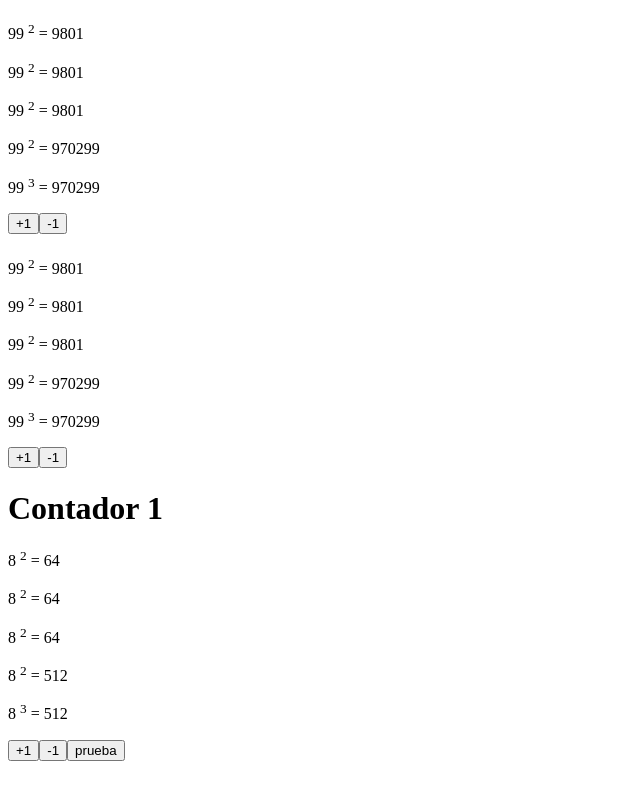
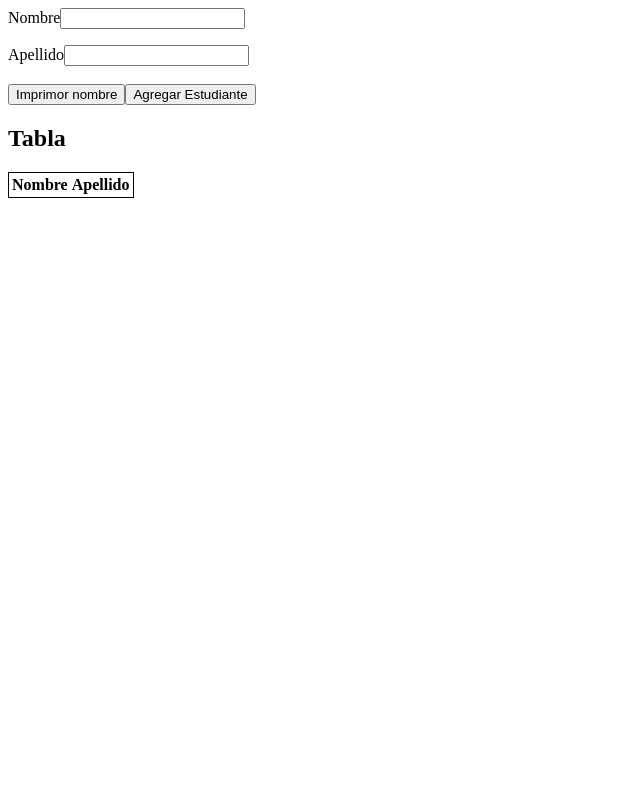
Before and after one commit to YaniryFlorez/pw_vue_u2_mf, a Vue app: page / in a window 1280 px wide. Shown: the top 787 px of the page, without its empty margins (0-640 px from the left). Built offline with nearby package versions, Linux system fonts and the light colour scheme.

Commit message:
Taller15-YFlorez- Directivas de Vue 2

```diff
--- a/src/App.vue
+++ b/src/App.vue
@@ -1,14 +1,14 @@
 <template>
   <div>
-    <ContadorView/>
+    <DirectivasView/>
   </div>
 </template>
 
 <script>
-import ContadorView from "../src/views/ContadorView.vue";
+import DirectivasView from "../src/views/DirectivasView.vue";
 export default {
   components: {
-    ContadorView,
+    DirectivasView,
   },
 };
 </script>
--- a/src/components/Contador.vue
+++ b/src/components/Contador.vue
@@ -62,7 +62,7 @@
     mostrar: Boolean
   },
 
-  /*String, Number, Boolean, Object, Array, Function, date, BigIntInt*/
+
 
 }
 
--- /dev/null
+++ b/src/components/Directivas.vue
@@ -0,0 +1,71 @@
+<template>
+  <div>
+    <label for="id_nombre">Nombre</label>
+    <input v-model="nombre" id="id_nombre" type="text" />
+    <p>{{ nombre }}</p>
+    <label for="id_apellido">Apellido</label>
+    <input v-model="apellido" id="id_apellido" type="text" />
+    <br>
+    <br />
+
+    <button v-on:click="imprimirNombre()">Imprimor nombre</button>
+    <button v-on:click="agregarEstudiante()">Agregar Estudiante</button>
+
+    <ul>
+        <li v-show="nombre !== null"
+        v-for="(estu,index) in arreglo" :key="index">{{ estu.nombre }} - {{ estu.apellido }}</li>
+    </ul>
+
+    <h2>Tabla</h2>
+    <table style="border: 1px solid black">
+        <tr>
+            <th>Nombre</th>
+            <th>Apellido</th>
+        </tr>
+        <tr v-for="(estu, index) in arreglo" :key="index">
+            <td>{{ estu.nombre }}</td>
+            <td>{{ estu.apellido }}</td>
+        </tr>
+    </table>
+  </div>
+</template>
+
+<script>
+export default {
+  data() {
+    return {
+      nombre: "",
+      apellido: "",
+      arreglo: [],
+    };
+  },
+  methods: {
+    imprimirNombre() {
+      console.log(this.nombre);
+      console.log(this.apellido);
+    },
+    agregarEstudiante() {
+      const estu = {
+        nombre: this.nombre,
+        apellido: this.apellido,
+      };
+
+      console.log("Estudiante agregado:");
+      console.log(estu);
+      this.arreglo.push(estu);
+      this.limpiarFormulario();
+    },
+
+    limpiarFormulario() {
+      this.nombre = "";
+      this.apellido = "";
+    },
+
+  },
+
+
+};
+</script>
+
+<style>
+</style>
--- /dev/null
+++ b/src/views/DirectivasView.vue
@@ -0,0 +1,20 @@
+<template>
+  <div>
+    <Directivas/>
+  </div>
+</template>
+
+<script>
+import Directivas from '../components/Directivas.vue'
+
+export default {
+    components:{
+        Directivas,
+    },
+
+}
+</script>
+
+<style>
+
+</style>
```
